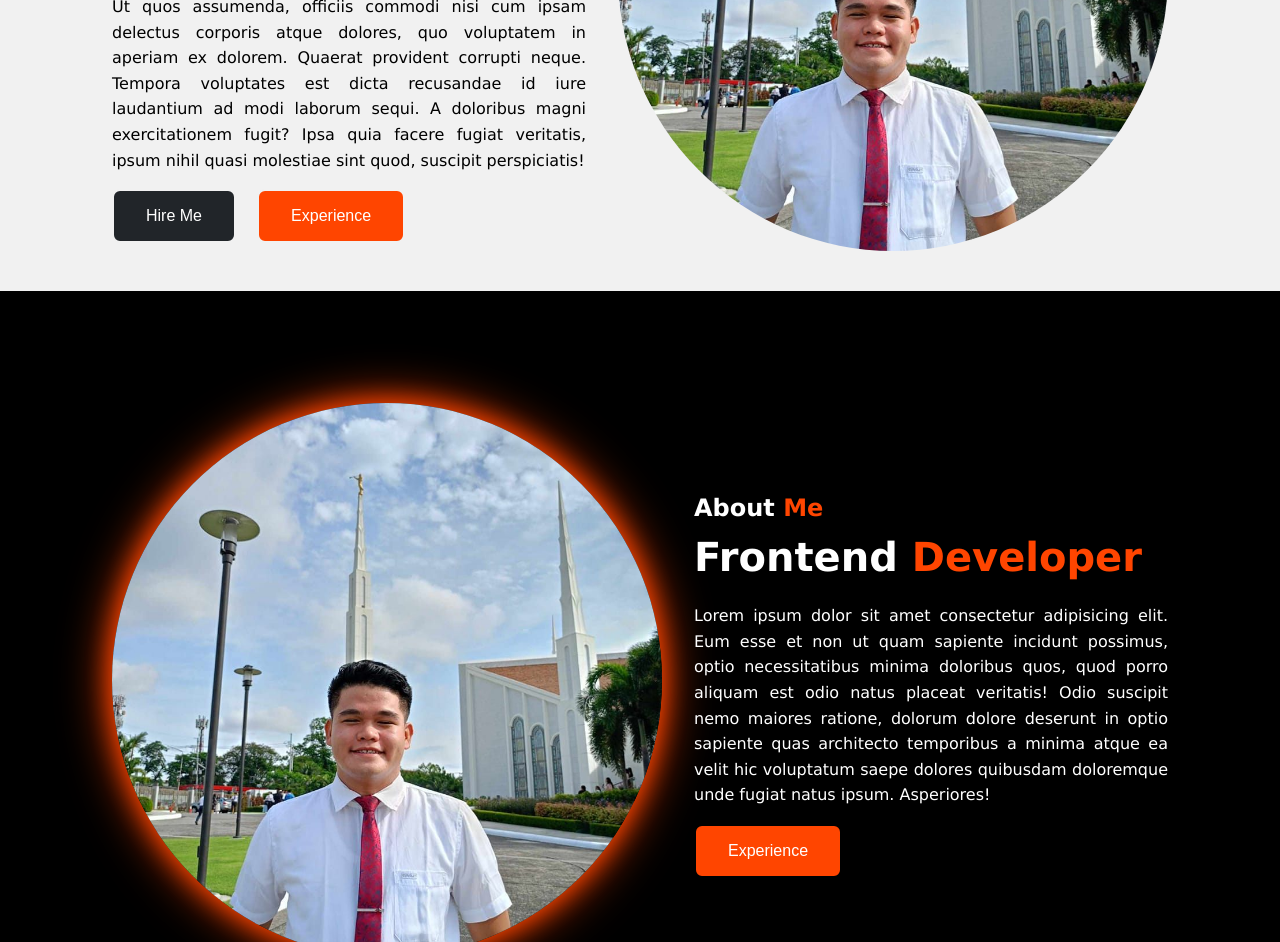
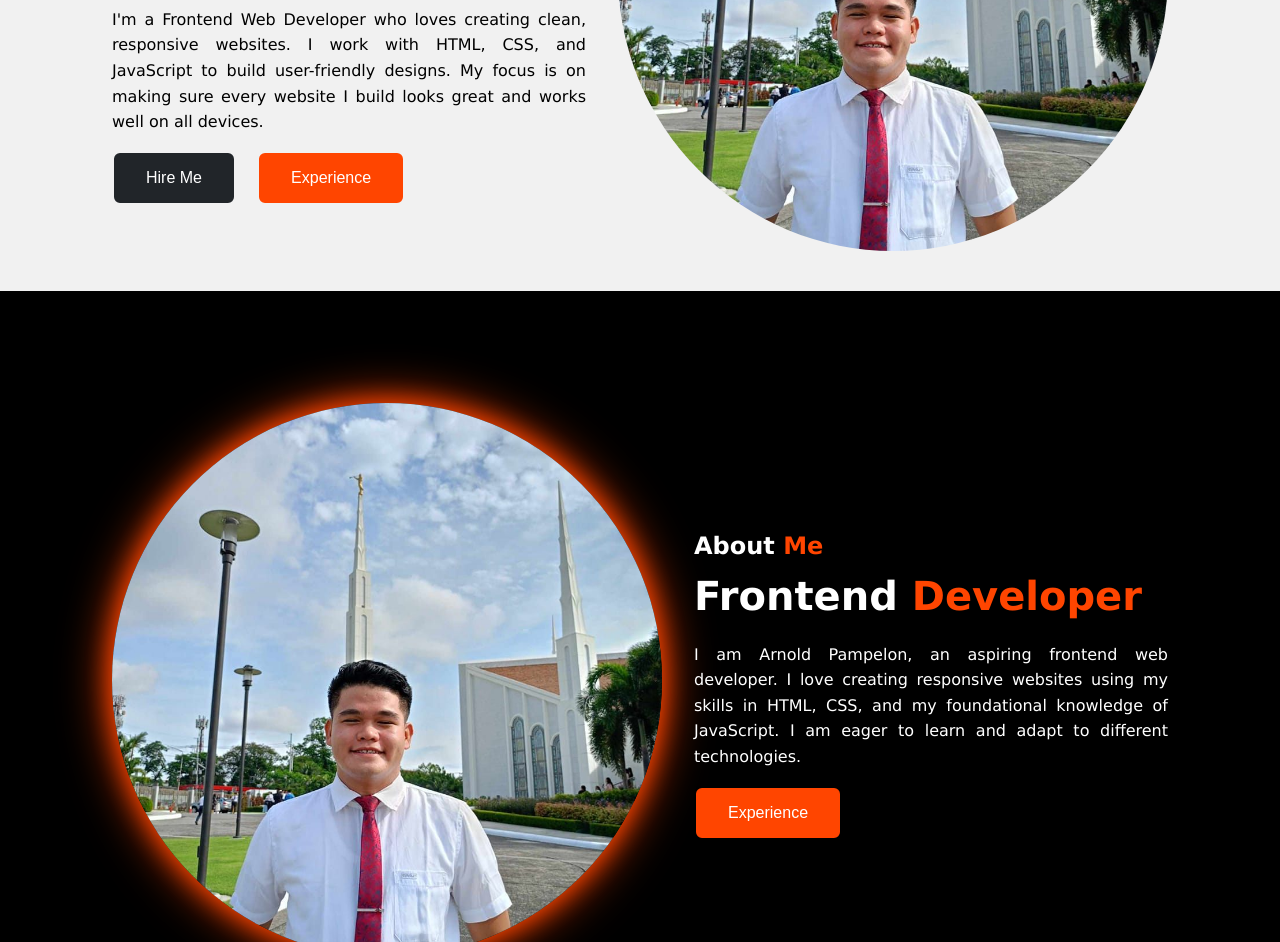
Before and after one commit to arnoldpam11/My-Portfolio, a plain HTML site: page index.html in a window 1280 px wide. Shown: the part 415-1357 px from the top of the page. Drawn offline with nearby package versions, Linux system fonts and the light colour scheme.

Commit message:
Update index.html

```diff
--- a/index.html
+++ b/index.html
@@ -28,8 +28,7 @@
       <div class="container grid">
           <div class="showcase-text">
                 <h1>Hi <br>I'm <span>Arnold</span><br>a Frontend Web Developer</h1>
-                <p>Lorem ipsum dolor sit, amet consectetur adipisicing elit. Ut quos assumenda, officiis commodi nisi cum ipsam delectus corporis atque dolores, quo voluptatem in aperiam ex dolorem. Quaerat provident corrupti neque.
-                Tempora voluptates est dicta recusandae id iure laudantium ad modi laborum sequi. A doloribus magni exercitationem fugit? Ipsa quia facere fugiat veritatis, ipsum nihil quasi molestiae sint quod, suscipit perspiciatis!</p>
+                <p>I'm a Frontend Web Developer who loves creating clean, responsive websites. I work with HTML, CSS, and JavaScript to build user-friendly designs. My focus is on making sure every website I build looks great and works well on all devices.</p>
                 <div class="btn-box">
                   <button class="btn-1">Hire Me</button>
                   <button class="btn-2">Experience</button>
@@ -49,8 +48,7 @@
               <div class="showcase-text">
                   <h2>About <span>Me</span></h3>
                   <h1>Frontend <span>Developer</span></h2>
-                  <p>Lorem ipsum dolor sit amet consectetur adipisicing elit. Eum esse et non ut quam sapiente incidunt possimus, optio necessitatibus minima doloribus quos, quod porro aliquam est odio natus placeat veritatis!
-                  Odio suscipit nemo maiores ratione, dolorum dolore deserunt in optio sapiente quas architecto temporibus a minima atque ea velit hic voluptatum saepe dolores quibusdam doloremque unde fugiat natus ipsum. Asperiores!</p>
+                  <p>I am Arnold Pampelon, an aspiring frontend web developer. I love creating responsive websites using my skills in HTML, CSS, and my foundational knowledge of JavaScript. I am eager to learn and adapt to different technologies.</p>
                   <button class="btn-3">Experience</button>
               </div>
         </div>
```
